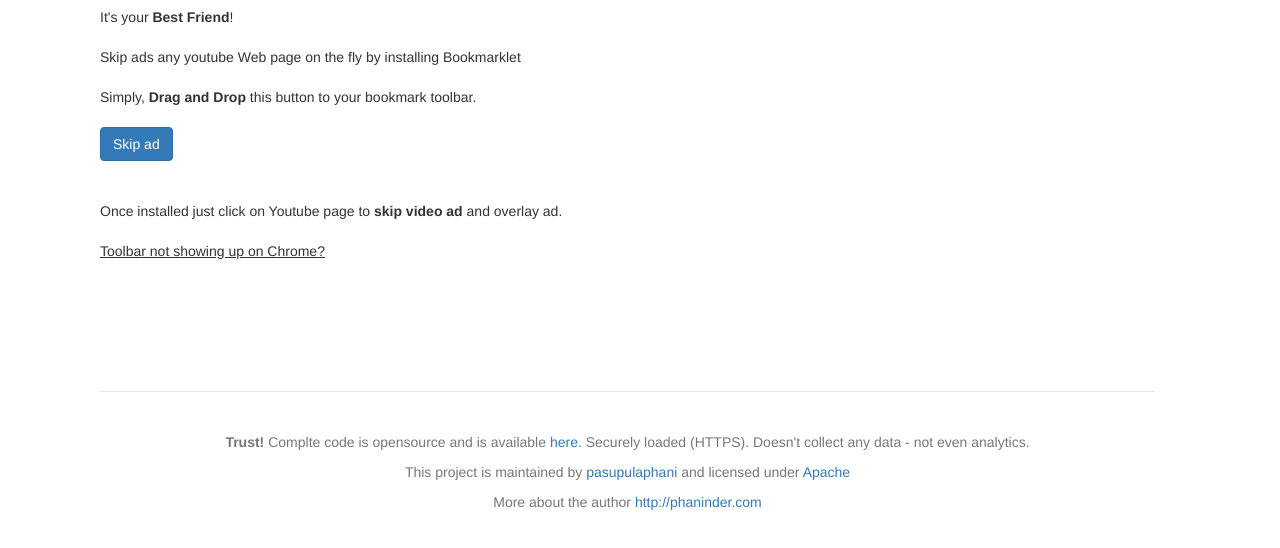
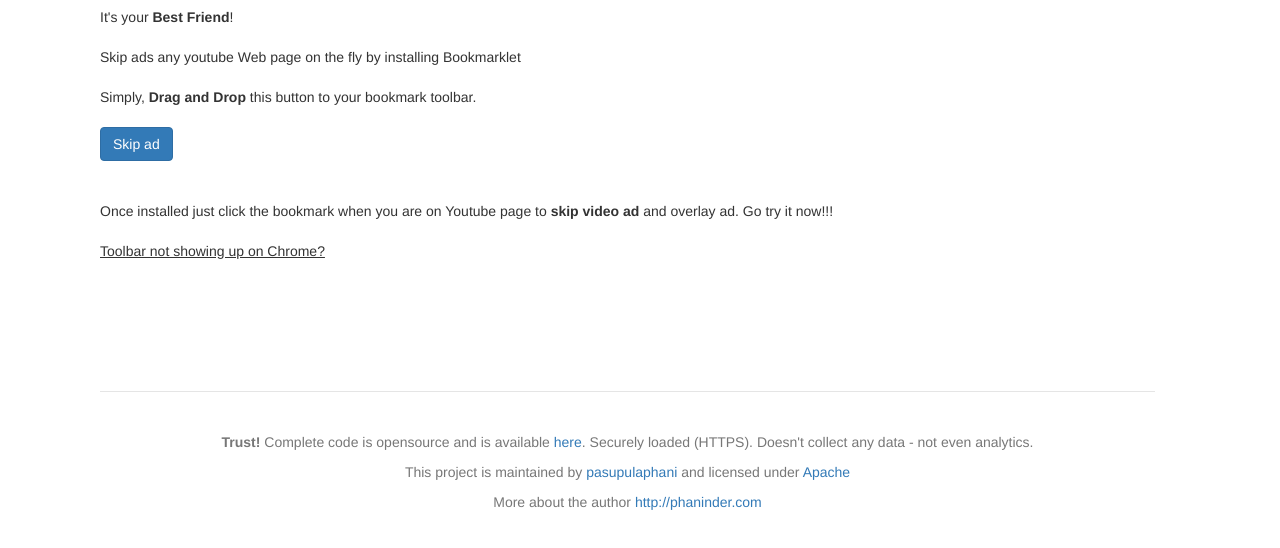
Before and after one commit to pasupulaphani/adblock-youtube, a website: page app/index.html at #/bookmarklet in a window 1280 px wide. Shown: the part 134-682 px from the top of the page. Drawn offline with nearby package versions, Linux system fonts and the light colour scheme; files that its build step writes are made by us from their sources; no server answers; files whose address does not match are found by name.

Commit message:
deploy to gh-pages Fri Mar  6 15:14:23 GMT 2015

```diff
--- a/app/index.html
+++ b/app/index.html
@@ -6,7 +6,7 @@
     <title></title>
     <meta name="description" content="">
     <meta name="viewport" content="width=device-width">
-    <link rel="shortcut icon" href="/favicon.ico" />
+    <link rel="shortcut icon" href="/adblock-youtube/favicon.ico" />
     <!-- Place favicon.ico and apple-touch-icon.png in the root directory -->
     <!-- build:css(.) styles/vendor.css -->
     <!-- bower:css -->
@@ -51,7 +51,7 @@
 
     <div class="container">
         <footer>
-            <p class="header"><b>Trust! </b>Complte code is opensource and is available <a class="header name" href="https://github.com/pasupulaphani/adblock-youtube">here</a>. Securely loaded (HTTPS). Doesn't collect any data - not even analytics.
+            <p class="header"><b>Trust! </b>Complete code is opensource and is available <a class="header name" href="https://github.com/pasupulaphani/adblock-youtube">here</a>. Securely loaded (HTTPS). Doesn't collect any data - not even analytics.
             </p>
             <p class="header">This project is maintained by <a class="header name" href="https://github.com/pasupulaphani">pasupulaphani</a> and licensed under <a href="http://www.apache.org/licenses/LICENSE-2.0">Apache</a>
             </p>
```
Also changed, not shown: app/views/bookmarklet.html (+1 -1 lines), dist/index.html, dist/views/bookmarklet.html.
